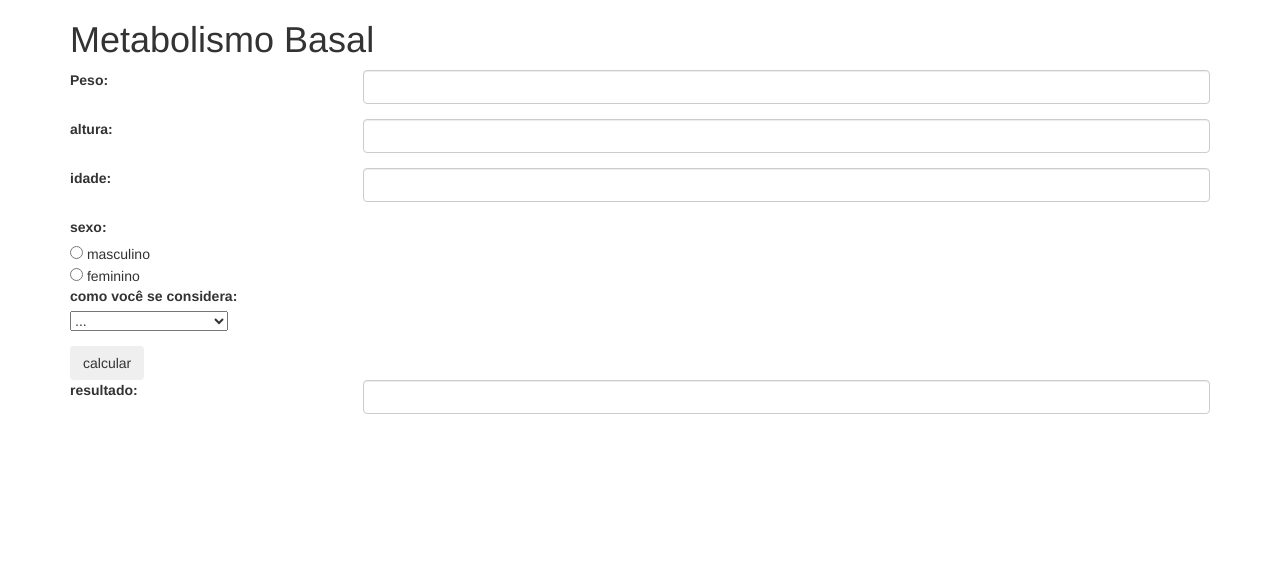
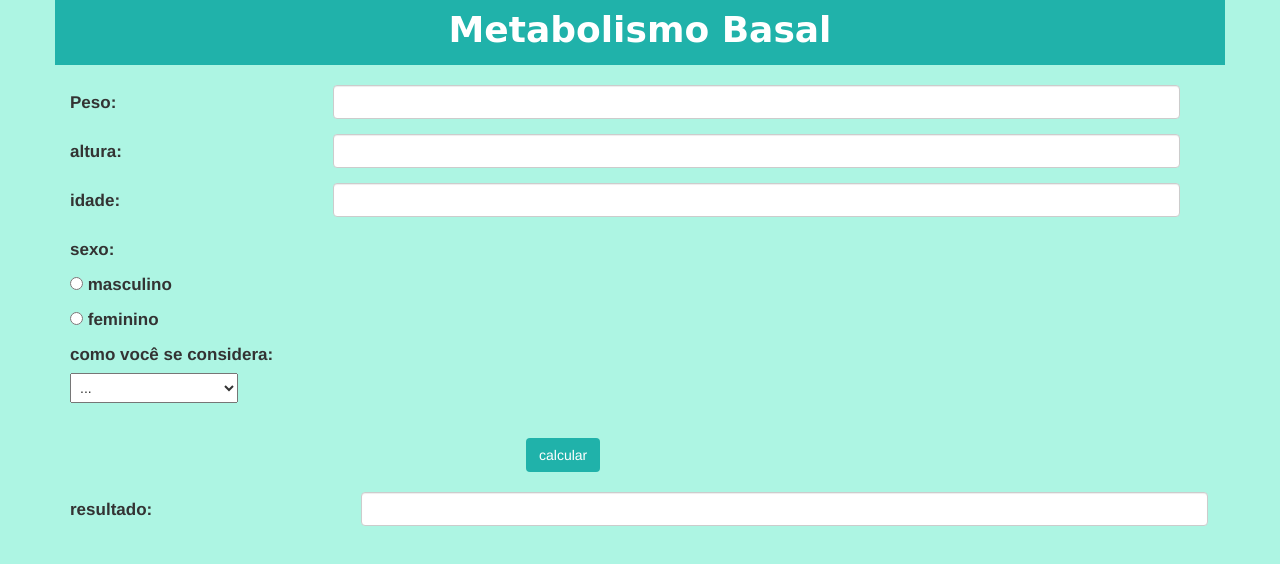
Before and after one commit to viniciuscorreialourenco/Metabolismo, a website: page www/index.html in a window 1280 px wide. Drawn offline with Linux system fonts and the light colour scheme; files whose address does not match are found by name.

Commit message:
acrescentando o estilo ao HTML.

```diff
--- a/www/css/style.css
+++ b/www/css/style.css
@@ -1 +1,35 @@
 /**/
+label{
+  margin-top: 6px;
+  font-weight: bold;
+  font-size: 17px;
+}
+input{
+  margin-left: -30px;
+}
+input.result{
+  margin-left: -2px;
+}
+button{
+  margin-left: 40%;
+  background-color: lightseagreen;
+  color: white;
+}
+.titulo{
+  text-align: center;
+  font-family: cursive;
+  color: white;
+  margin-bottom: 20px;
+  background-color: lightseagreen;
+  padding: 5px;
+}
+h1{
+  margin-top: 5px;
+  font-weight: bold;
+}
+body{
+  background-color: rgb(173, 245, 227);
+}
+select{
+  padding: 5px;
+}
--- a/www/index.html
+++ b/www/index.html
@@ -18,7 +18,7 @@
 <body>
   <div class="container">
 
-    <div class="row">
+    <div class="row titulo">
       <div class="col-xs-12">
         <h1>Metabolismo Basal</h1>
       </div>
@@ -64,8 +64,12 @@
     </div>
     <div class="row">
       <div class="col-xs-12">
-          <input type="radio" name="genero" value="masculino"> masculino</input><br>
-          <input type="radio" name="genero" value="feminino"> feminino</input><br>
+        <label class="masc">
+          <input type="radio" name="genero" value="masculino" > masculino
+        </label><br>
+        <label class="fem">
+          <input type="radio" name="genero" value="feminino" > feminino
+        </label><br>
       </div>
     </div>
 
@@ -77,7 +81,7 @@
     <div class="row">
       <div class="col-xs-12">
         <div class="form-group">
-          <select name="atividade fisica">
+          <select>
             <option value="...">...</option>
             <option value="sedentário">sedentário</option>
             <option value="levemente">levemente ativo</option>
@@ -88,20 +92,20 @@
         </div>
       </div>
     </div>
-
+    <br>
     <div class="row">
       <div class="col-xs-12">
           <button class="btn">calcular</button>
       </div>
     </div>
-
+    <br>
     <div class="row">
       <div class="col-xs-3">
         <label>resultado: </label>
       </div>
       <div class="col-xs-9">
         <div class="form-group">
-          <input type="text" class="form-control">
+          <input type="text" class="form-control result">
         </div>
       </div>
     </div>
```
